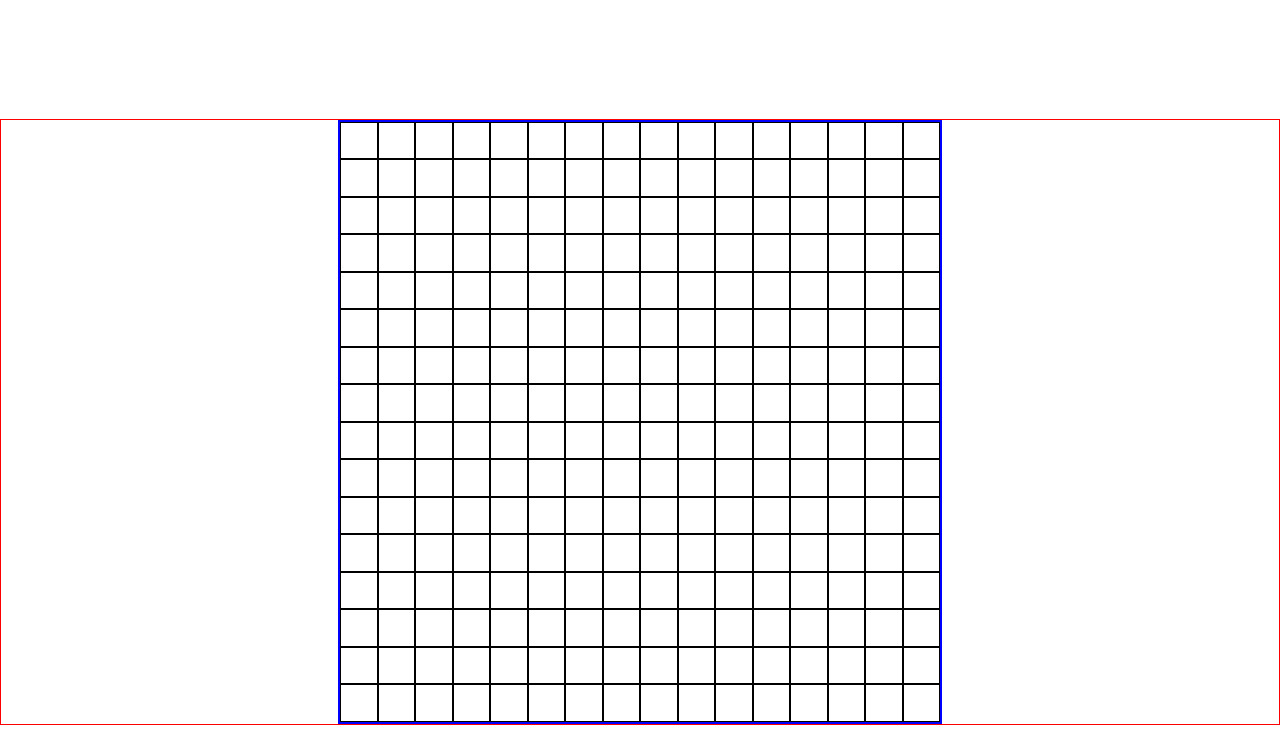
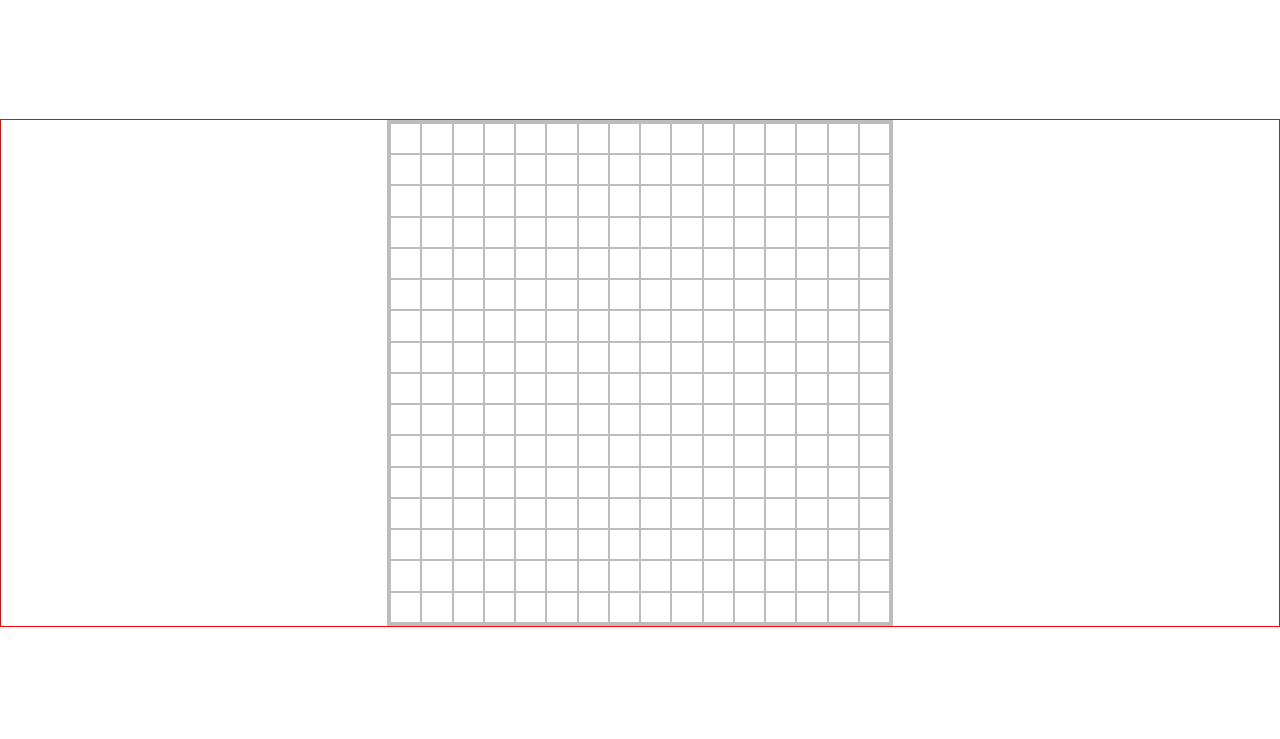
Before and after one commit to dziubenzo/odin-etch-a-sketch, a plain HTML site: page index.html in a window 1280 px wide. Shown: the part 61-800 px from the top of the page. Drawn offline with Linux system fonts and the light colour scheme.

Commit message:
Make grid square and sketch box borders grey

```diff
--- a/css/styles.css
+++ b/css/styles.css
@@ -22,9 +22,9 @@ body {
 }
 
 .sketch-box {
-  width: 600px;
-  height: 600px;
-  border: 2px solid blue;
+  width: 500px;
+  height: 500px;
+  border: 3px solid rgb(189, 189, 189);
   display: flex;
   justify-content: space-evenly;
   flex-wrap: wrap;
@@ -39,5 +39,5 @@ body {
 
 /* Class to display borders on squares */
 .border {
-  border: 1px solid black;
+  border: 1px solid rgb(189, 189, 189);
 }
```
